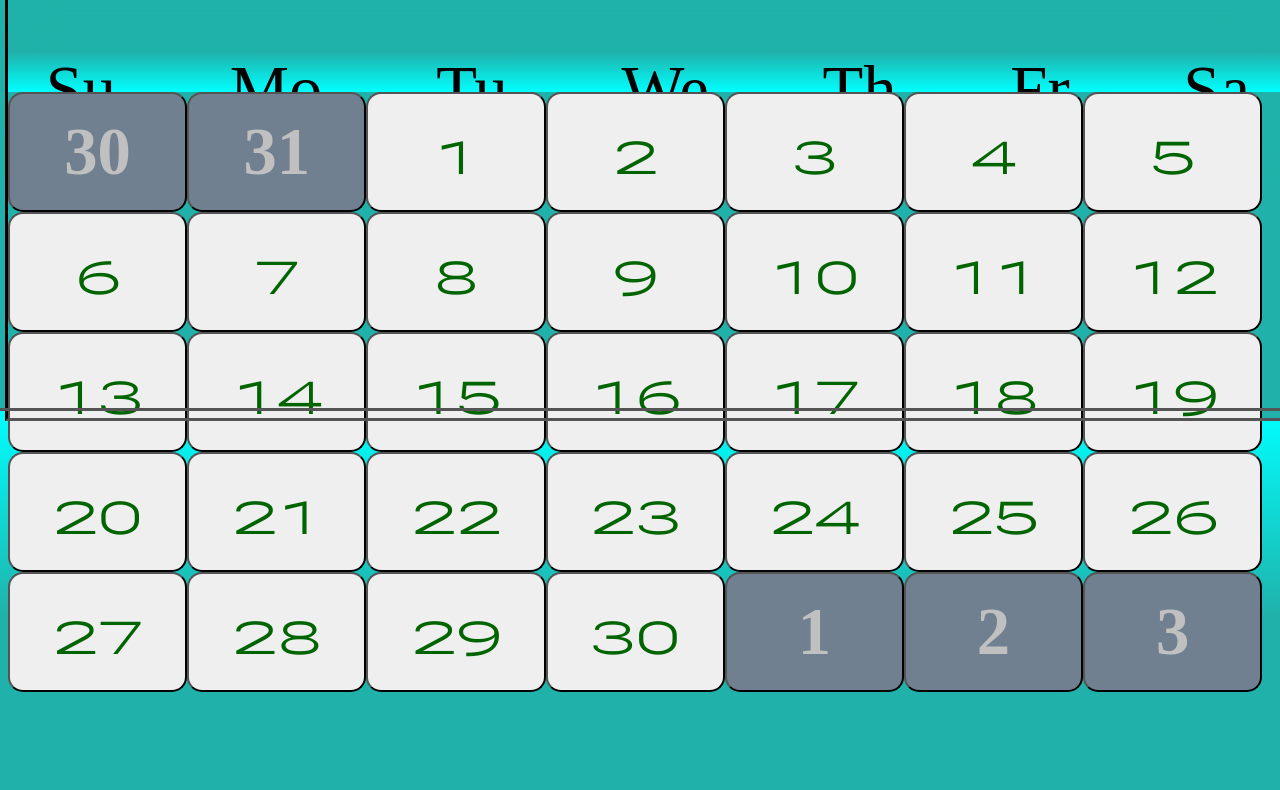
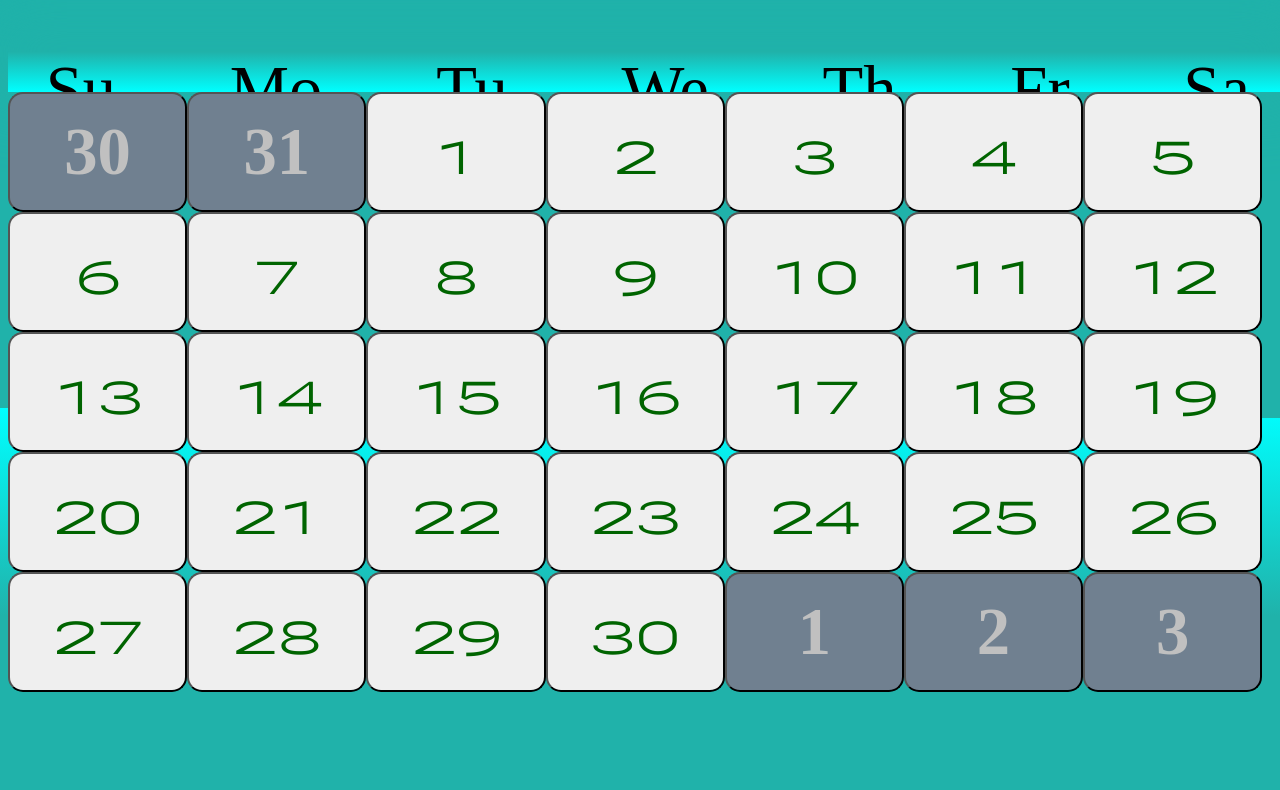
Before and after one commit to BaenCo/MyMST, a plain HTML site: page index.html in a window 1280 px wide. Shown: the part 392-1182 px from the top of the page. Drawn offline with nearby package versions, Linux system fonts and the light colour scheme; a web font is replaced by a local one.

Commit message:
Add files via upload
proper one this time for sure

```diff
--- a/index.css
+++ b/index.css
@@ -3,8 +3,7 @@ html{
     width: 100%;
     background-image: linear-gradient(aqua, lightseagreen 26% 100%);
     border-color: lightseagreen;
-    outline-width:  12% 10px;
-    outline: inset;
+
 }
 body{
     font-family: 'metamorphous', sans-serif;
@@ -14,9 +13,7 @@ body{
     background-image: linear-gradient(aqua , lightseagreen 26% 100%);
     background-color: aqua;
     z-index: 3;
-    outline-color: lightseagreen;
-    outline-width:  12% ;
-    outline: inset;
+
 }
 .material-symbols-rounded{
     font-size: 64px !important;
```
